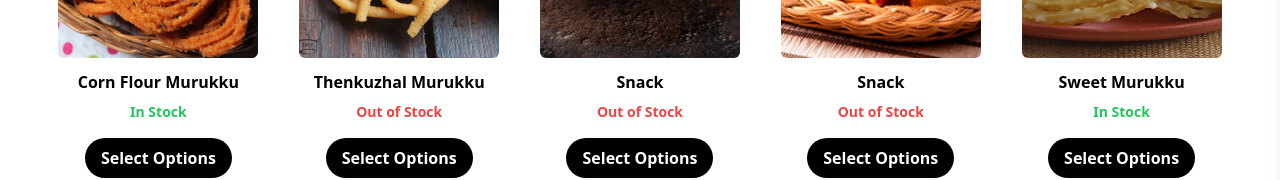
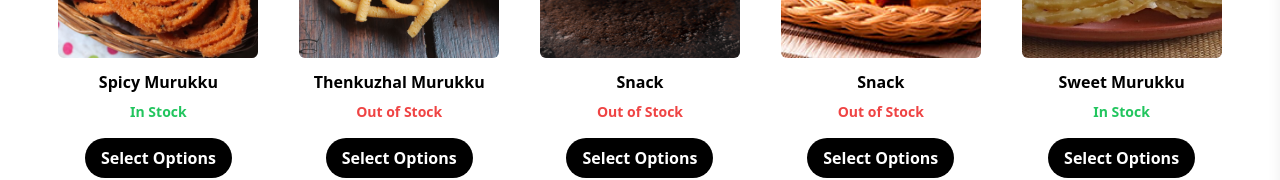
Before and after one commit to MenalinR/multiflavors, a React (Vite) app: page /Snacks in a window 1280 px wide. Shown: the part 418-598 px from the top of the page. Built offline with nearby package versions, Linux system fonts and the light colour scheme.

Commit message:
changed types of snacks

```diff
--- a/src/Pages/Snacks.jsx
+++ b/src/Pages/Snacks.jsx
@@ -11,14 +11,14 @@ import snk9 from "../assets/Snacks/snk9.jpg";
 import snk10 from "../assets/Snacks/snk10.jpg";
 
 const SnacksData = [
-  { id: 1, img: snk1, title: "Corn Flour Murukku", type: "pieces", price: 30 },
+  { id: 1, img: snk1, title: "Spicy Murukku", type: "weight", price: 2.5 },
   { id: 2, img: snk2, title: "Thenkuzhal Murukku", type: "pieces", price: 12 },
   { id: 3, img: snk3, title: "Snack", type: "weight", price: 0.5 },
   { id: 4, img: snk4, title: "Snack", type: "weight", price: 0.6 },
-  { id: 5, img: snk5, title: "Sweet Murukku", type: "pieces", price: 30 },
+  { id: 5, img: snk5, title: "Sweet Murukku", type: "weight", price: 2.5 },
   { id: 6, img: snk6, title: "Snack", type: "weight", price: 0.7 },
   { id: 7, img: snk7, title: "Garlic Ribbon Pakoda", type: "weight", price: 0.8 },
-  { id: 8, img: snk8, title: "Point pedro Vadai", type: "pieces", price: 30 },
+  { id: 8, img: snk8, title: "Point pedro Vadai", type: "weight", price: 2 },
   { id: 9, img: snk9, title: "Snack", type: "weight", price: 0.9 },
   { id: 10, img: snk10, title: "Dark Sweet Murukku", type: "weight", price: 1.0 },
 ];
```
